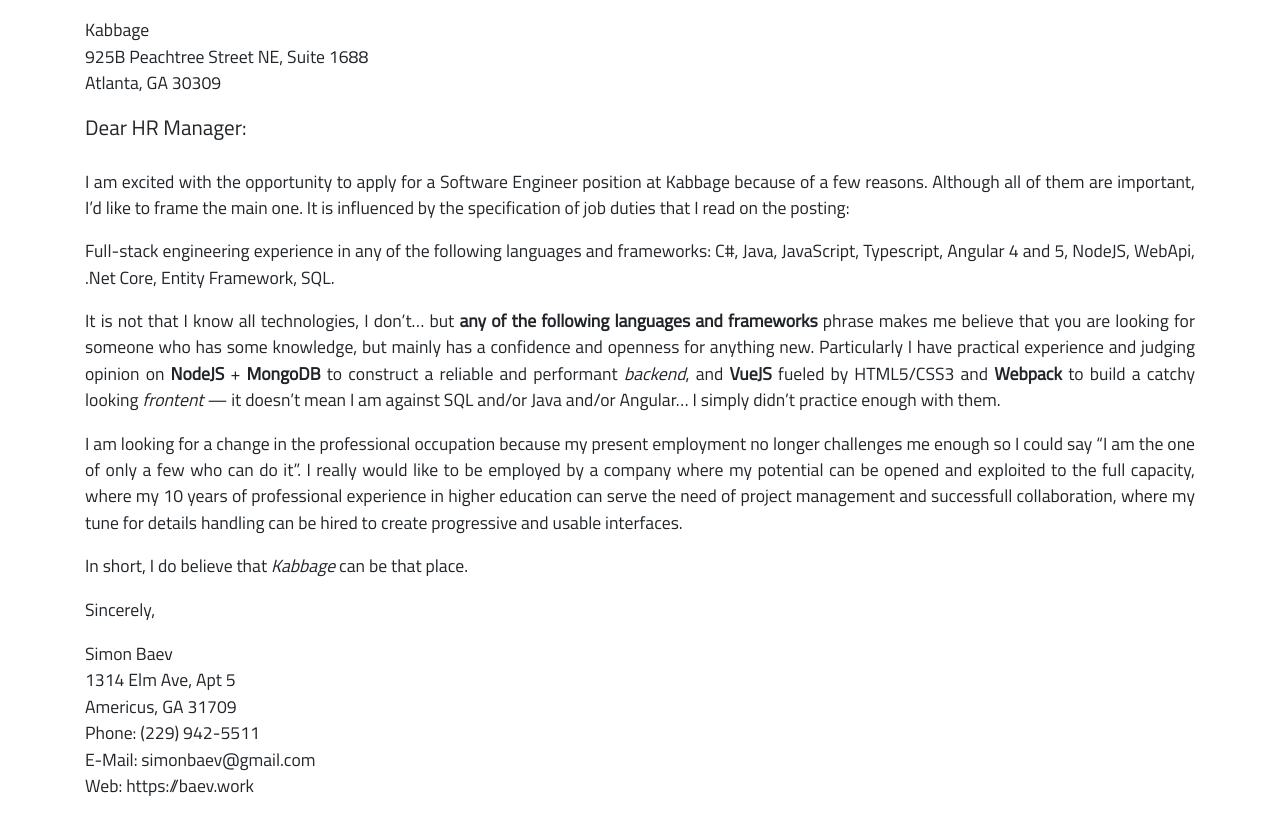
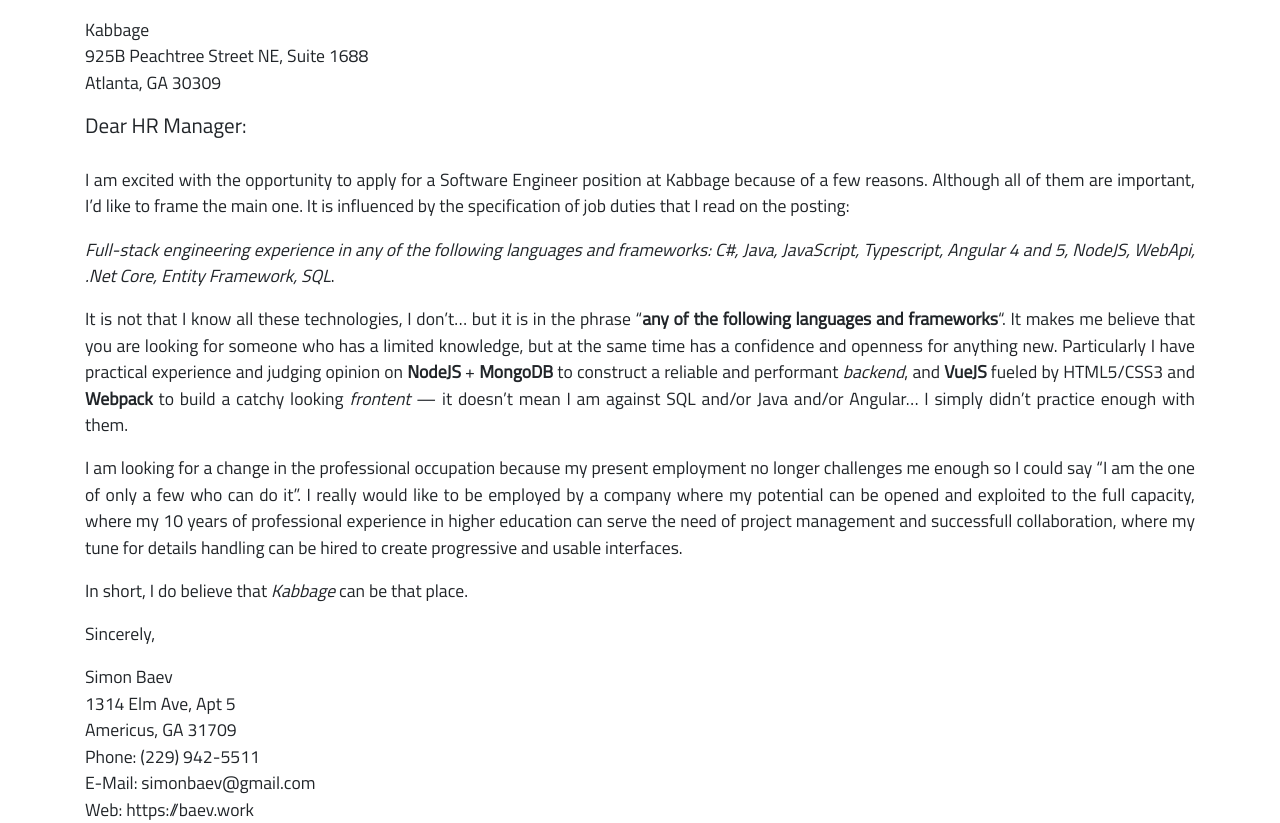
Before and after one commit to gswcm/gswcm.github.io, a plain HTML site: page covers/Kabbage.html in a window 1280 px wide. Before the commit the page ends 800 px from the top, so only its background shows below. Drawn offline with nearby package versions, Linux system fonts and the light colour scheme.

Commit message:
Site updated: 2018-05-20 23:32:35

```diff
--- a/covers/Kabbage.html
+++ b/covers/Kabbage.html
@@ -22,10 +22,8 @@
 925B Peachtree Street NE, Suite 1688 <br>
 Atlanta, GA 30309 <br></header><article><p> </p><span class="h5">Dear HR Manager:</span> <br><br>
 <p>I am excited with the opportunity to apply for a Software Engineer position at Kabbage because of a few reasons. Although all of them are important, I’d like to frame the main one. It is influenced by the specification of job duties that I read on the posting: </p>
-<blockquote>
-<p>Full-stack engineering experience in any of the following languages and frameworks: C#, Java, JavaScript, Typescript, Angular 4 and 5, NodeJS, WebApi, .Net Core, Entity Framework, SQL.</p>
-</blockquote>
-<p>It is not that I know all technologies, I don’t… but <strong>any of the following languages and frameworks</strong> phrase makes me believe that you are looking for someone who has some knowledge, but mainly has a confidence and openness for anything new. Particularly I have practical experience and judging opinion on <strong>NodeJS</strong> + <strong>MongoDB</strong> to construct a reliable and performant <em>backend</em>, and <strong>VueJS</strong> fueled by HTML5/CSS3 and <strong>Webpack</strong> to build a catchy looking <em>frontent</em> &mdash; it doesn’t mean I am against SQL and/or Java and/or Angular… I simply didn’t practice enough with them. </p>
+<p><em>Full-stack engineering experience in any of the following languages and frameworks: C#, Java, JavaScript, Typescript, Angular 4 and 5, NodeJS, WebApi, .Net Core, Entity Framework, SQL</em>.</p>
+<p>It is not that I know all these technologies, I don’t… but it is in the phrase “<strong>any of the following languages and frameworks</strong>“. It makes me believe that you are looking for someone who has a limited knowledge, but at the same time has a confidence and openness for anything new. Particularly I have practical experience and judging opinion on <strong>NodeJS</strong> + <strong>MongoDB</strong> to construct a reliable and performant <em>backend</em>, and <strong>VueJS</strong> fueled by HTML5/CSS3 and <strong>Webpack</strong> to build a catchy looking <em>frontent</em> &mdash; it doesn’t mean I am against SQL and/or Java and/or Angular… I simply didn’t practice enough with them. </p>
 <p>I am looking for a change in the professional occupation because my present employment no longer challenges me enough so I could say “I am the one of only a few who can do it”. I really would like to be employed by a company where my potential can be opened and exploited to the full capacity, where my 10 years of professional experience in higher education can serve the need of project management and successfull collaboration, where my tune for details handling can be hired to create progressive and usable interfaces. </p>
 <p>In short, I do believe that <em>Kabbage</em> can be that place.</p>
 </article><footer><p>Sincerely, </p><address></address>Simon Baev <br>
--- a/sw.js
+++ b/sw.js
@@ -52,7 +52,7 @@
   },
   {
     "url": "covers/Kabbage.html",
-    "revision": "184b64028c584d7c3787521a5b58a75f"
+    "revision": "08a40ded70195616071294ff0e4030c1"
   },
   {
     "url": "covers/OneRockwell.html",
```
